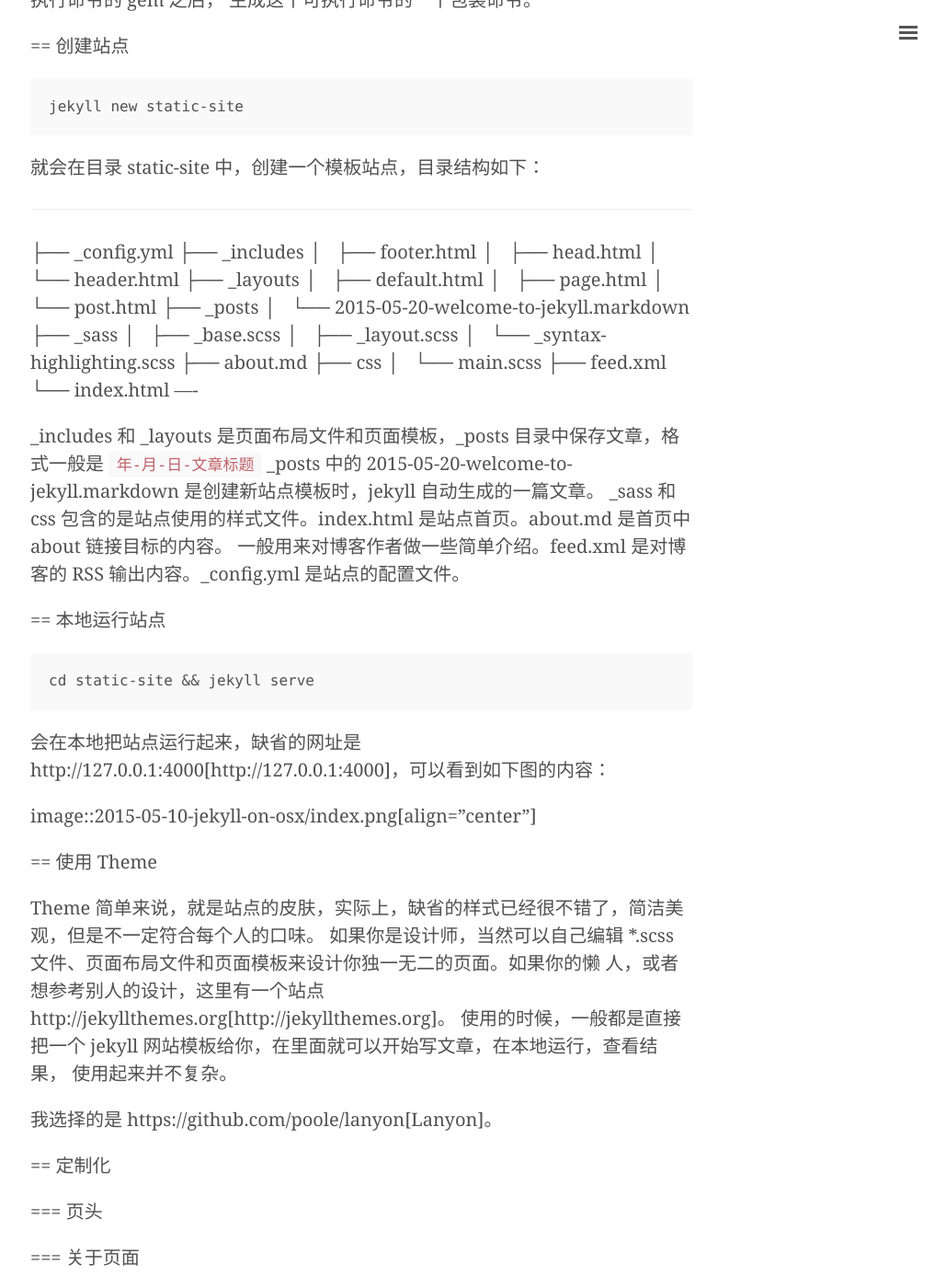
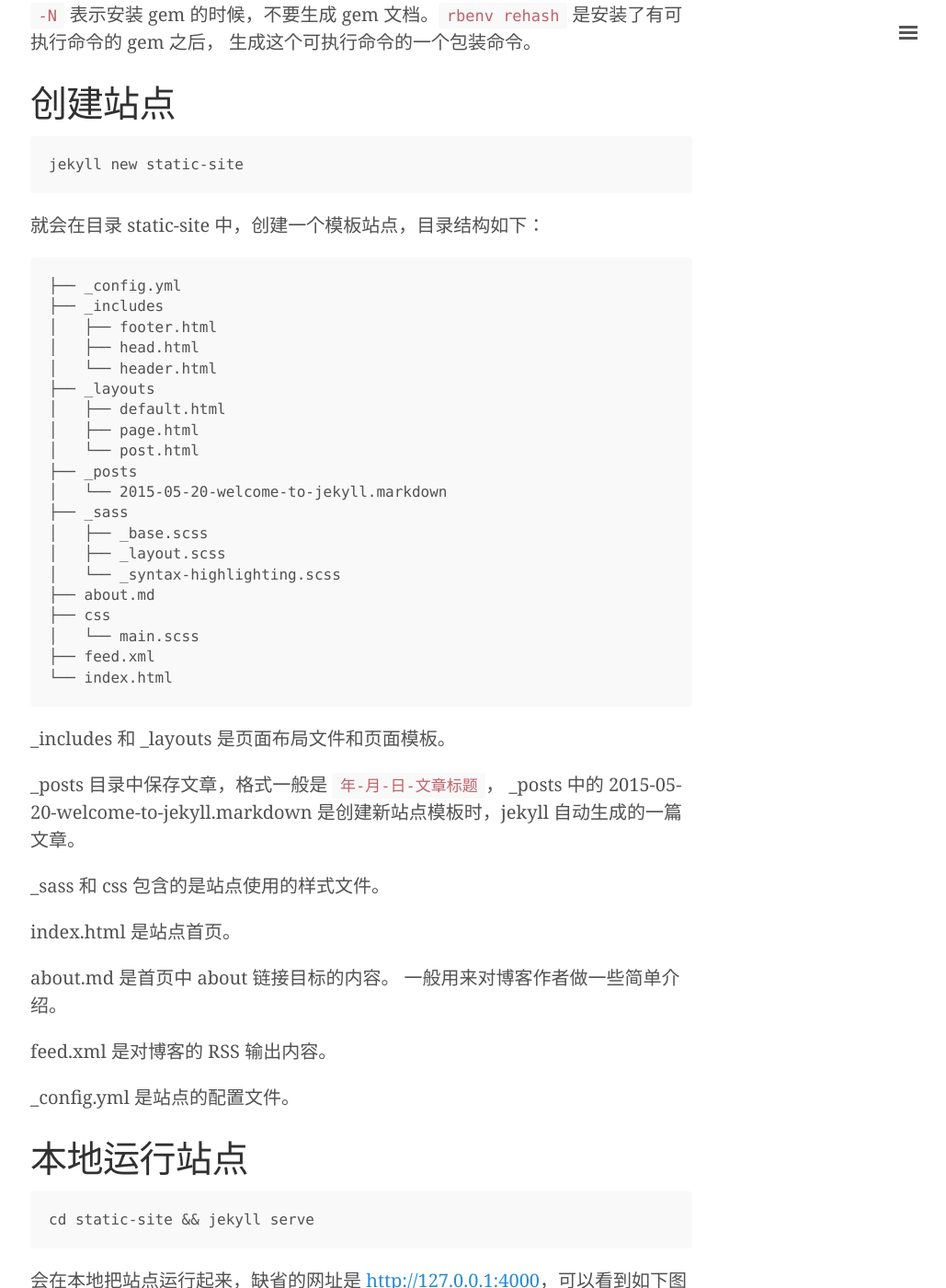
Before and after one commit to 0000-bigtree/0000-bigtree.github.io, a Jekyll site: the page built from _posts/2015-05-10-jekyll-on-osx.md, in a window 1280 px wide and 1400 px high, scrolled down 757 px. Shown: the whole window at 92% size, without its empty margins (247-1276 px from the left). Built offline with Jekyll 4.4.1, drawn with Linux system fonts in a browser that asks for light colours; some of the changed text lies outside the part shown.

Commit message:
修改文章格式，从adoc到md

```diff
--- a/_posts/2015-05-10-jekyll-on-osx.md
+++ b/_posts/2015-05-10-jekyll-on-osx.md
@@ -5,21 +5,19 @@
 categories: jekyll OSX
 ---
 
-== Jekyll 介绍
+# Jekyll 介绍
 
+# 安装
 
-
-== 安装
-
-=== 安装 rbenv
+## 安装 rbenv
 
     brew install rbenv
 
-=== 用 rbenv 安装最新的 Ruby 2.2.2
+## 用 rbenv 安装最新的 Ruby 2.2.2
 
     rbenv install 2.2.2
 
-=== 安装 jekyll gem
+## 安装 jekyll gem
 
     gem install jekyll -N
     rbenv rehash
@@ -28,66 +26,74 @@
 `-N` 表示安装 gem 的时候，不要生成 gem 文档。`rbenv rehash` 是安装了有可执行命令的 gem 之后，
 生成这个可执行命令的一个包装命令。
 
-== 创建站点
+# 创建站点
 
     jekyll new static-site
 
 就会在目录 static-site 中，创建一个模板站点，目录结构如下：
 
-----
-├── _config.yml
-├── _includes
-│   ├── footer.html
-│   ├── head.html
-│   └── header.html
-├── _layouts
-│   ├── default.html
-│   ├── page.html
-│   └── post.html
-├── _posts
-│   └── 2015-05-20-welcome-to-jekyll.markdown
-├── _sass
-│   ├── _base.scss
-│   ├── _layout.scss
-│   └── _syntax-highlighting.scss
-├── about.md
-├── css
-│   └── main.scss
-├── feed.xml
-└── index.html
-----
+    ├── _config.yml
+    ├── _includes
+    │   ├── footer.html
+    │   ├── head.html
+    │   └── header.html
+    ├── _layouts
+    │   ├── default.html
+    │   ├── page.html
+    │   └── post.html
+    ├── _posts
+    │   └── 2015-05-20-welcome-to-jekyll.markdown
+    ├── _sass
+    │   ├── _base.scss
+    │   ├── _layout.scss
+    │   └── _syntax-highlighting.scss
+    ├── about.md
+    ├── css
+    │   └── main.scss
+    ├── feed.xml
+    └── index.html
 
-_includes 和 _layouts 是页面布局文件和页面模板，_posts 目录中保存文章，格式一般是 `年-月-日-文章标题`
+_includes 和 _layouts 是页面布局文件和页面模板。
+
+_posts 目录中保存文章，格式一般是 `年-月-日-文章标题`，
 _posts 中的 2015-05-20-welcome-to-jekyll.markdown 是创建新站点模板时，jekyll 自动生成的一篇文章。
-_sass 和 css 包含的是站点使用的样式文件。index.html 是站点首页。about.md 是首页中 about 链接目标的内容。
-一般用来对博客作者做一些简单介绍。feed.xml 是对博客的 RSS 输出内容。_config.yml 是站点的配置文件。
 
-== 本地运行站点
+_sass 和 css 包含的是站点使用的样式文件。
+
+index.html 是站点首页。
+
+about.md 是首页中 about 链接目标的内容。
+一般用来对博客作者做一些简单介绍。
+
+feed.xml 是对博客的 RSS 输出内容。
+
+_config.yml 是站点的配置文件。
+
+# 本地运行站点
 
     cd static-site && jekyll serve
 
-会在本地把站点运行起来，缺省的网址是 http://127.0.0.1:4000[http://127.0.0.1:4000]，可以看到如下图的内容：
+会在本地把站点运行起来，缺省的网址是 [http://127.0.0.1:4000](http://127.0.0.1:4000)，可以看到如下图的内容：
 
-image::2015-05-10-jekyll-on-osx/index.png[align="center"]
+![首页](/resources/img/2015-05-10-jekyll-on-osx/index.png)
 
-
-== 使用 Theme
+# 使用 Theme
 
 Theme 简单来说，就是站点的皮肤，实际上，缺省的样式已经很不错了，简洁美观，但是不一定符合每个人的口味。
 如果你是设计师，当然可以自己编辑 *.scss 文件、页面布局文件和页面模板来设计你独一无二的页面。如果你的懒
-人，或者想参考别人的设计，这里有一个站点 http://jekyllthemes.org[http://jekyllthemes.org]。
+人，或者想参考别人的设计，这里有一个站点 [http://jekyllthemes.org](http://jekyllthemes.org)。
 使用的时候，一般都是直接把一个 jekyll 网站模板给你，在里面就可以开始写文章，在本地运行，查看结果，
 使用起来并不复杂。
 
-我选择的是 https://github.com/poole/lanyon[Lanyon]。
+我选择的模板是 [Lanyon](https://github.com/poole/lanyon)。
 
-== 定制化
+# 定制化
 
-=== 页头
+## 页头
 
-=== 关于页面
+## 关于页面
 
 
-== 发布到 Github
+# 发布到 Github
 
-== 与 Octopress 的比较
+# 与 Octopress 的比较
```
Also changed, not shown: _posts/2015-05-15-first-react-native.md (+17 -23 lines), resources/img/2015-05-15-first-react-native/dir-structure.png (renamed from _posts/dir-structure.png), resources/img/2015-05-15-first-react-native/iphone.png (renamed from _posts/iphone.png), resources/img/2015-05-15-first-react-native/reload.png (renamed from _posts/reload.png).
